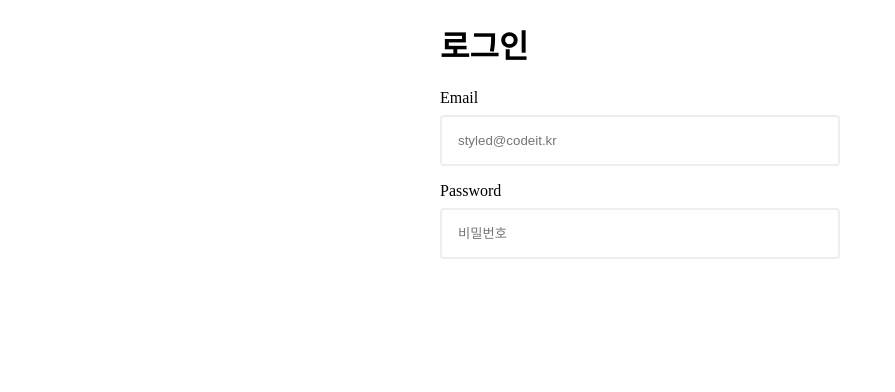
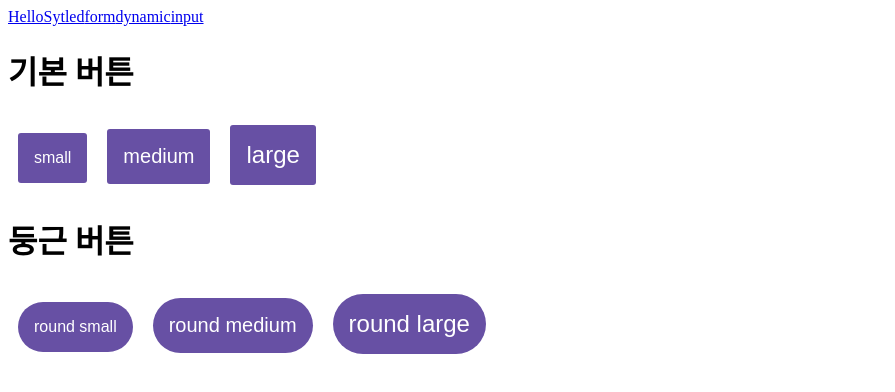
Before and after one commit to ChungO5/style_study, a React (Create React App) app: page /dynamic in a window 1280 px wide. Shown: the top 392 px of the page, without its empty margins (0-895 px from the left). Built offline with nearby package versions, Linux system fonts and the light colour scheme.

Commit message:
Input 컴포넌트 속성추가하기

```diff
--- a/package.json
+++ b/package.json
@@ -8,6 +8,7 @@
     "@testing-library/user-event": "^13.2.1",
     "react": "^18.3.1",
     "react-dom": "^18.3.1",
+    "react-router-dom": "^6.26.0",
     "react-scripts": "5.0.1",
     "styled-components": "^6.1.12",
     "web-vitals": "^2.1.0"
--- a/src/App.js
+++ b/src/App.js
@@ -1,32 +1,22 @@
 import React from "react";
-// import Button from "./Button";
-import Input from "./Input";
-import styled from "styled-components";
-
-const Container = styled.div`
-    margin: 0 auto;
-    width: 400px;
-
-    ${Input} {
-        box-sizing: border-box;
-        display: block;
-        margin: 8px 0 16px;
-        width: 100%;
-    }
-`;
+import { BrowserRouter, Route, Routes } from "react-router-dom";
+import HelloSytled from "./pages/HelloSytled";
+import Nav from "./components/Nav";
+import Form from "./pages/Form";
+import Dynamic from "./pages/Dynamic";
+import InputComponent from "./pages/InputComponent";
 
 const App = () => {
     return (
-        <>
-            {/* <Button>Hello Styled!</Button> */}
-            <Container>
-                <h1>로그인</h1>
-                <label htmlFor="email">Email</label>
-                <Input type="email" id="email" placeholder="styled@codeit.kr" />
-                <label htmlFor="password">Password</label>
-                <Input type="password" id="password" placeholder="비밀번호" />
-            </Container>
-        </>
+        <BrowserRouter>
+            <Nav />
+            <Routes>
+                <Route path="/hellostyled" element={<HelloSytled />} />
+                <Route path="/form" element={<Form />} />
+                <Route path="/dynamic" element={<Dynamic />} />
+                <Route path="/input" element={<InputComponent />} />
+            </Routes>
+        </BrowserRouter>
     );
 };
 
--- /dev/null
+++ b/src/components/Nav.js
@@ -0,0 +1,15 @@
+import React from "react";
+import { Link } from "react-router-dom";
+
+const Nav = () => {
+    return (
+        <div>
+            <Link to="/hellostyled">HelloSytled</Link>
+            <Link to="/form">form</Link>
+            <Link to="/dynamic">dynamic</Link>
+            <Link to="/input">input</Link>
+        </div>
+    );
+};
+
+export default Nav;
--- /dev/null
+++ b/src/pages/Dynamic.js
@@ -0,0 +1,32 @@
+import React from "react";
+import styled from "styled-components";
+import Button from "./Dynamic/Button";
+
+const Container = styled.div`
+    ${Button} {
+        margin: 10px;
+    }
+`;
+
+const Dynamic = () => {
+    return (
+        <Container>
+            <h1>기본 버튼</h1>
+            <Button size="small">small</Button>
+            <Button size="medium">medium</Button>
+            <Button size="large">large</Button>
+            <h1>둥근 버튼</h1>
+            <Button size="small" round>
+                round small
+            </Button>
+            <Button size="medium" round>
+                round medium
+            </Button>
+            <Button size="large" round>
+                round large
+            </Button>
+        </Container>
+    );
+};
+
+export default Dynamic;
--- /dev/null
+++ b/src/pages/Dynamic/Button.js
@@ -0,0 +1,23 @@
+import styled from "styled-components";
+
+const SIZES = {
+    large: 24,
+    medium: 20,
+    small: 16,
+};
+
+const Button = styled.button`
+    background-color: #6750a4;
+    border: none;
+    border-radius: ${({ round }) => (round ? `9999px` : `3px`)};
+    color: #ffffff;
+    font-size: ${({ size }) => SIZES[size] ?? SIZES["medium"]}px;
+    padding: 16px;
+
+    &:hover,
+    &:active {
+        background-color: #463770;
+    }
+`;
+
+export default Button;
--- /dev/null
+++ b/src/pages/Form.js
@@ -0,0 +1,29 @@
+import React from "react";
+import styled from "styled-components";
+import Input from "./Form/Input";
+
+const Container = styled.div`
+    margin: 0 auto;
+    width: 400px;
+
+    ${Input} {
+        box-sizing: border-box;
+        display: block;
+        margin: 8px 0 16px;
+        width: 100%;
+    }
+`;
+
+const Form = () => {
+    return (
+        <Container>
+            <h1>로그인</h1>
+            <label htmlFor="email">Email</label>
+            <Input type="email" id="email" placeholder="styled@codeit.kr" />
+            <label htmlFor="password">Password</label>
+            <Input type="password" id="password" placeholder="비밀번호" />
+        </Container>
+    );
+};
+
+export default Form;
--- /dev/null
+++ b/src/pages/HelloSytled.js
@@ -0,0 +1,12 @@
+import React from "react";
+import Button from "./HelloSytled/Button";
+
+const HelloSytled = () => {
+    return (
+        <div>
+            <Button>HelloSytled</Button>
+        </div>
+    );
+};
+
+export default HelloSytled;
--- /dev/null
+++ b/src/pages/InputComponent.js
@@ -0,0 +1,26 @@
+import React from "react";
+import styled from "styled-components";
+import Input from "./InputComponent/Input";
+
+const Container = styled.div`
+    ${Input} {
+        margin: 8px;
+    }
+`;
+
+const InputComponent = () => {
+    return (
+        <Container>
+            <h2>Size</h2>
+            <Input size="small" />
+            <Input size="medium" />
+            <Input size="large" />
+            <h2>Round</h2>
+            <Input round />
+            <h2>Error</h2>
+            <Input error />
+        </Container>
+    );
+};
+
+export default InputComponent;
--- /dev/null
+++ b/src/pages/InputComponent/Input.js
@@ -0,0 +1,21 @@
+import styled from "styled-components";
+
+const SIZES = {
+    large: 24,
+    medium: 20,
+    small: 16,
+};
+
+const Input = styled.input`
+    border: 2px solid ${({ error }) => (error ? "#f44336" : "#eeeeee")};
+    border-radius: ${({ round }) => (round ? "9999px" : "4px")};
+    outline: none;
+    padding: 16px;
+    font-size: ${({ size }) => SIZES[size] ?? SIZES["medium"]}px;
+
+    &:focus {
+        border-color: ${({ error }) => (error ? "#f44336" : "#7760b4")};
+    }
+`;
+
+export default Input;
```
Also changed, not shown: src/pages/Form/Input.js (renamed from src/Input.js), src/pages/HelloSytled/Button.js (renamed from src/Button.js), src/pages/HelloSytled/nail.png (renamed from src/nail.png), 1 other file (tests, documents, lock files or other folders).
